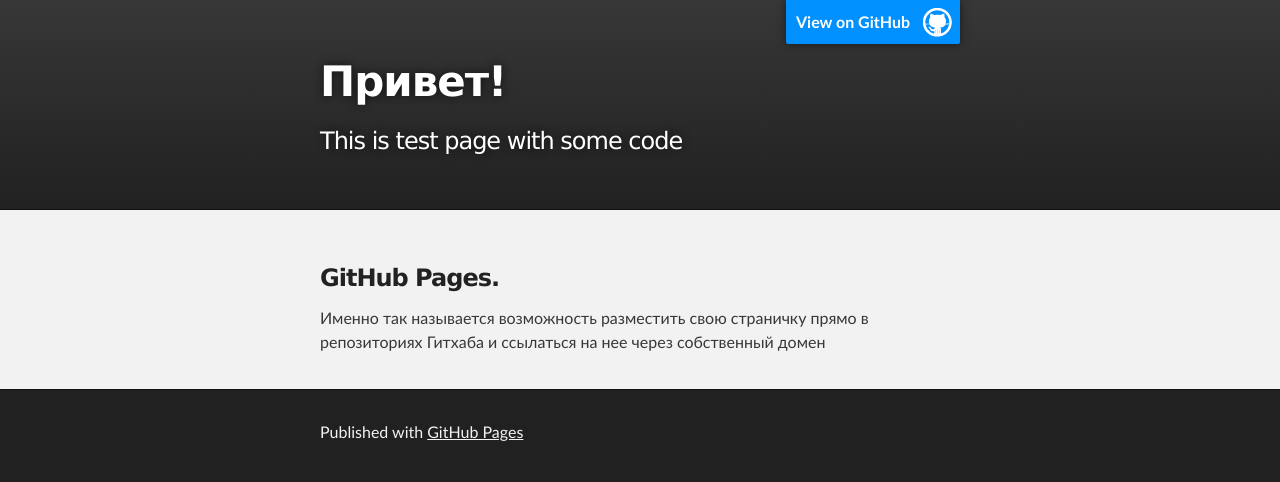
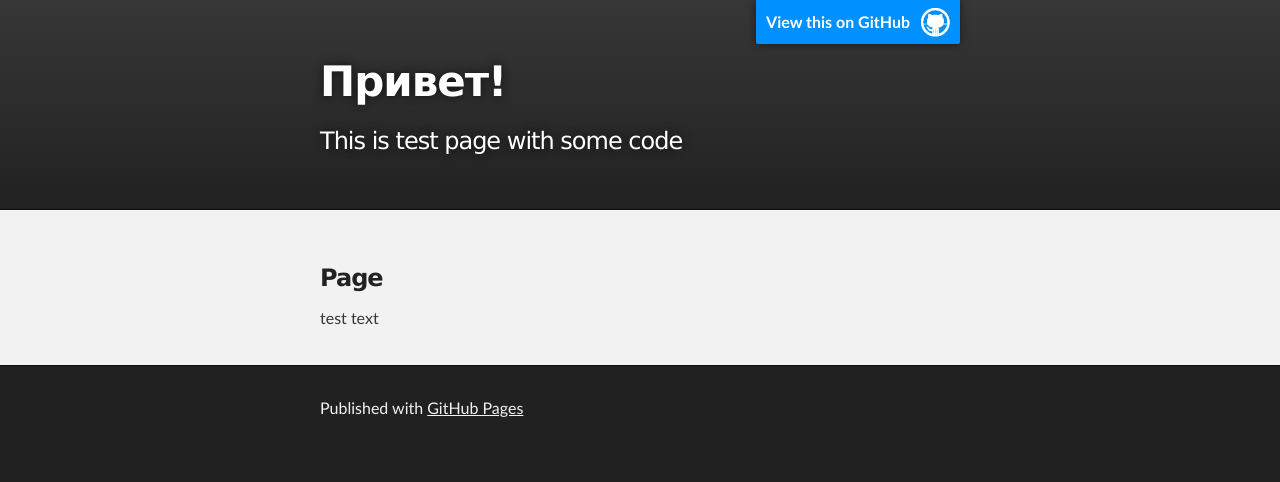
Before and after one commit to osh4/osh4.github.io, a plain HTML site: page index.html in a window 1280 px wide. Drawn offline with Linux system fonts and the light colour scheme.

Commit message:
Update index.html

```diff
--- a/index.html
+++ b/index.html
@@ -8,7 +8,7 @@
 
     <link rel="stylesheet" type="text/css" media="screen" href="stylesheets/stylesheet.css">
 
-    <title>Osh4.GitHub.io</title>
+    <title>osh4.github.io</title>
   </head>
 
   <body>
@@ -16,7 +16,7 @@
     <!-- HEADER -->
     <div id="header_wrap" class="outer">
         <header class="inner">
-          <a id="forkme_banner" href="https://github.com/osh4">View on GitHub</a>
+          <a id="forkme_banner" href="https://github.com/osh4">View this on GitHub</a>
 
           <h1 id="project_title">Привет!</h1>
           <h2 id="project_tagline">This is test page with some code</h2>
@@ -28,9 +28,8 @@
     <div id="main_content_wrap" class="outer">
       <section id="main_content" class="inner">
         <h3>
-<a id="welcome-to-github-pages" class="anchor" href="#welcome-to-github-pages" aria-hidden="true"><span class="octicon octicon-link"></span></a>GitHub Pages.</h3>
-<p>Именно так называется возможность разместить свою страничку прямо в репозиториях Гитхаба
-и ссылаться на нее через собственный домен</p>
+<a id="welcome-to-github-pages" class="anchor" href="#welcome-to-github-pages" aria-hidden="true"><span class="octicon octicon-link"></span></a>Page</h3>
+<p>test text</p>
       </section>
     </div>
 
```
